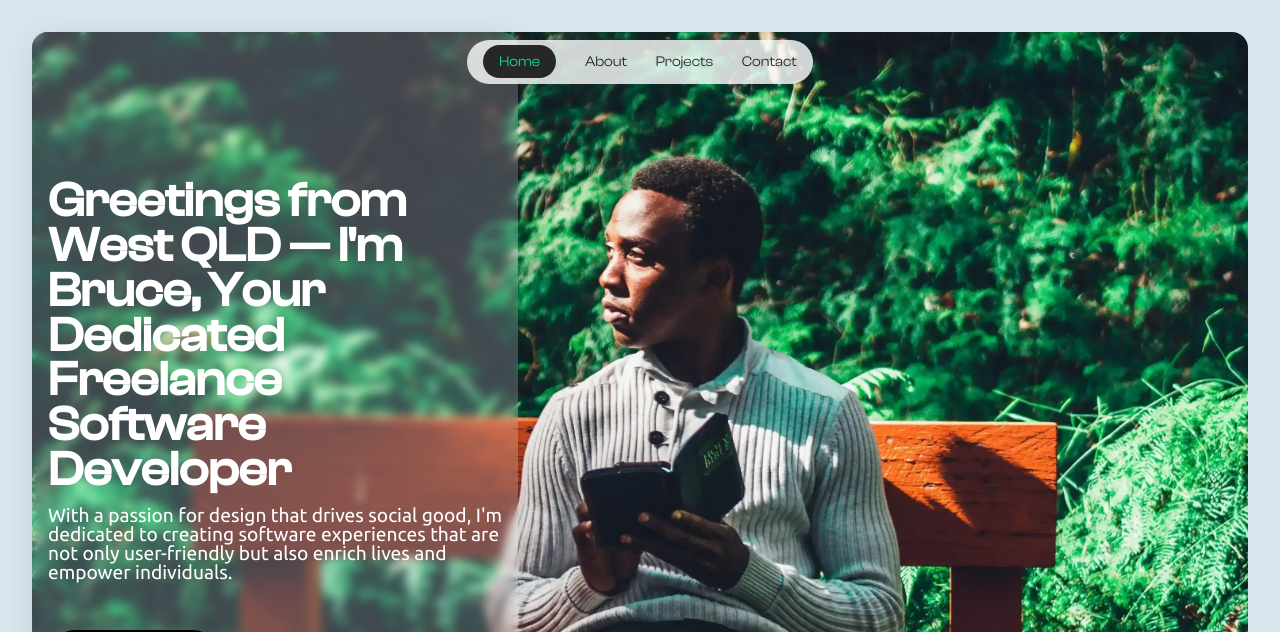
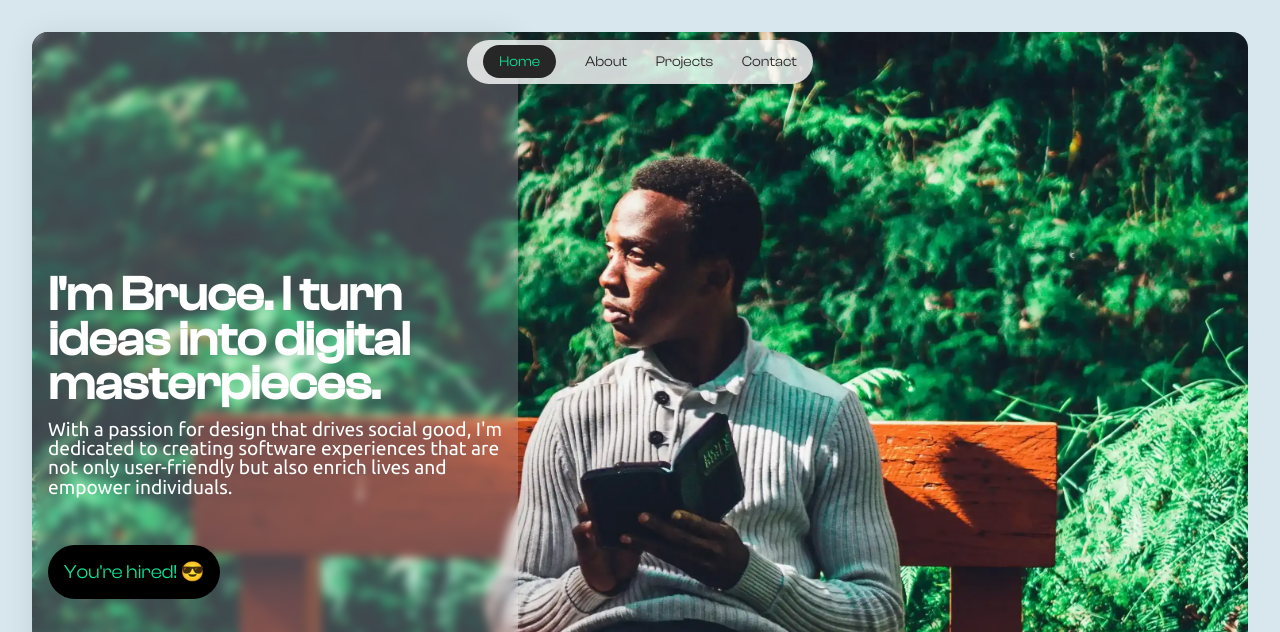
Before and after one commit to bruceniyibitanga/ReactPortfolio, a React (Vite) app in the folder Portfolio/: page / in a window 1280 px wide. Shown: the top 632 px of the page. Built offline with nearby package versions, Linux system fonts and the light colour scheme.

Commit message:
Fixed bug and changed a few things.

```diff
--- a/Portfolio/src/Styles/about.scss
+++ b/Portfolio/src/Styles/about.scss
@@ -1,7 +1,6 @@
 @import 'globals.scss';
 
 .about-section-wrapper{
-    position: relative;
     padding: 2rem;
     .about-landing-section{
         h2{
@@ -16,40 +15,38 @@
         }
     }
     .text-information-section-container{
+        min-height: 100vh;
         display: flex;
         flex-direction: column;
         justify-content: flex-start;
-        align-items: flex-start;
         margin-top: 2rem;
         gap: 2rem;
 
+        color: $dark-green;
         font-size: 1.5rem;
 
         @media screen and (min-width:60em) {
             font-size: 1.8rem;
+            flex-direction: row;
         }
 
-        color: $dark-green;
-        @media screen and (min-width: 60em) {
-            flex-direction: row;
-        }
         .left-content-sticky{
             flex: 1;
+            align-self: flex-start;
             @media screen and (min-width: 60em) {
                 position: sticky;
                 position: -webkit-sticky;
-                top: 0;
-                left: 0;
+                top: 0rem;
             }
 
             .parallax-wrapper{
                 height: 50rem;
                 margin-top: 2rem;
                 .react-parallax{
-                    width: 100% !important;
-                    height: 100% !important;
-                    object-fit: cover !important;
-                    border-radius: 2rem !important;
+                    width: 100%;
+                    height: 100%;
+                    object-fit: cover;
+                    border-radius: 2rem;
 
                     img{
                         height: 100% !important;
@@ -122,20 +119,27 @@
 
         .left-expectation-content{
             flex: 1;
-            @media screen and (min-width: 60em){
-            }
+            align-self: stretch;
             .image-container{
                 display: flex;
                 justify-content: center;
                 align-items: center;
-                height: 100%;
+                height: 60vh;
+                @media screen and (min-width: 60em) {
+                    height: 100%;
+                }
+                .react-parallax{
+                    width: 100%;
+                    height: 100%;
+                    border-radius: 2rem;
 
-                img{
-                    object-fit: cover;
-                    object-position: left;
-                    border-radius: 2rem;
-                    height: 100vh;
+                    img{
+                        height: 100% !important;
+                        object-fit: cover;
+                        object-position: left;
+                    }
                 }
+
             }
         }
 
@@ -152,7 +156,6 @@
                     @media screen and (min-width: 60em) {
                         font-size: 2.5rem;
                     }
-
                 }
                 p{
                     font-size: 1.5rem;
--- a/Portfolio/src/Styles/globals.scss
+++ b/Portfolio/src/Styles/globals.scss
@@ -649,11 +649,6 @@ input {
     }
 }
 
-body.locked{
-    height: 100vh;
-    overflow: hidden !important;
-}
-
 .link {
     text-decoration: none;
     color: black;
--- a/Portfolio/src/Styles/landing.scss
+++ b/Portfolio/src/Styles/landing.scss
@@ -43,11 +43,14 @@
 
         .text-container {
             text-align: left;
+            display: flex;
+            flex-direction: column;
             h1 {
                 font-family: ClashDisplay-Regular, sans-serif;
                 color: $primary-light;
                 font-size: 2rem;
                 line-height: 1.8rem;
+                margin-top: 0.5rem;
 
                 @media screen and (min-width: 70em){
                     font-family: ClashDisplay-Medium, sans-serif;
--- a/Portfolio/src/pages/About.jsx
+++ b/Portfolio/src/pages/About.jsx
@@ -121,7 +121,7 @@ function About() {
         <div className="expectation-section">
           <div className="left-expectation-content">
             <div className="image-container">
-              <img src="/img/botani-mega-iphone-min.png" alt="" />
+              <Parallax lazy={true} bgImage="/img/botani-mega-iphone-min.png" />
             </div>
           </div>
           <div className="right-expectation-content">
--- a/Portfolio/src/pages/Home.jsx
+++ b/Portfolio/src/pages/Home.jsx
@@ -26,10 +26,8 @@ function Home(images) {
       </div>
       <div className="landing-content-container">
         <div className="text-container">
-          <h1>
-            Greetings from West QLD — I'm Bruce, Your Dedicated Freelance
-            Software Developer
-          </h1>
+          {/* <p>HELLO THERE!</p> */}
+          <h1>I'm Bruce. I turn ideas into digital masterpieces.</h1>
           <p>
             With a passion for design that drives social good, I'm dedicated to
             creating software experiences that are not only user-friendly but
```
